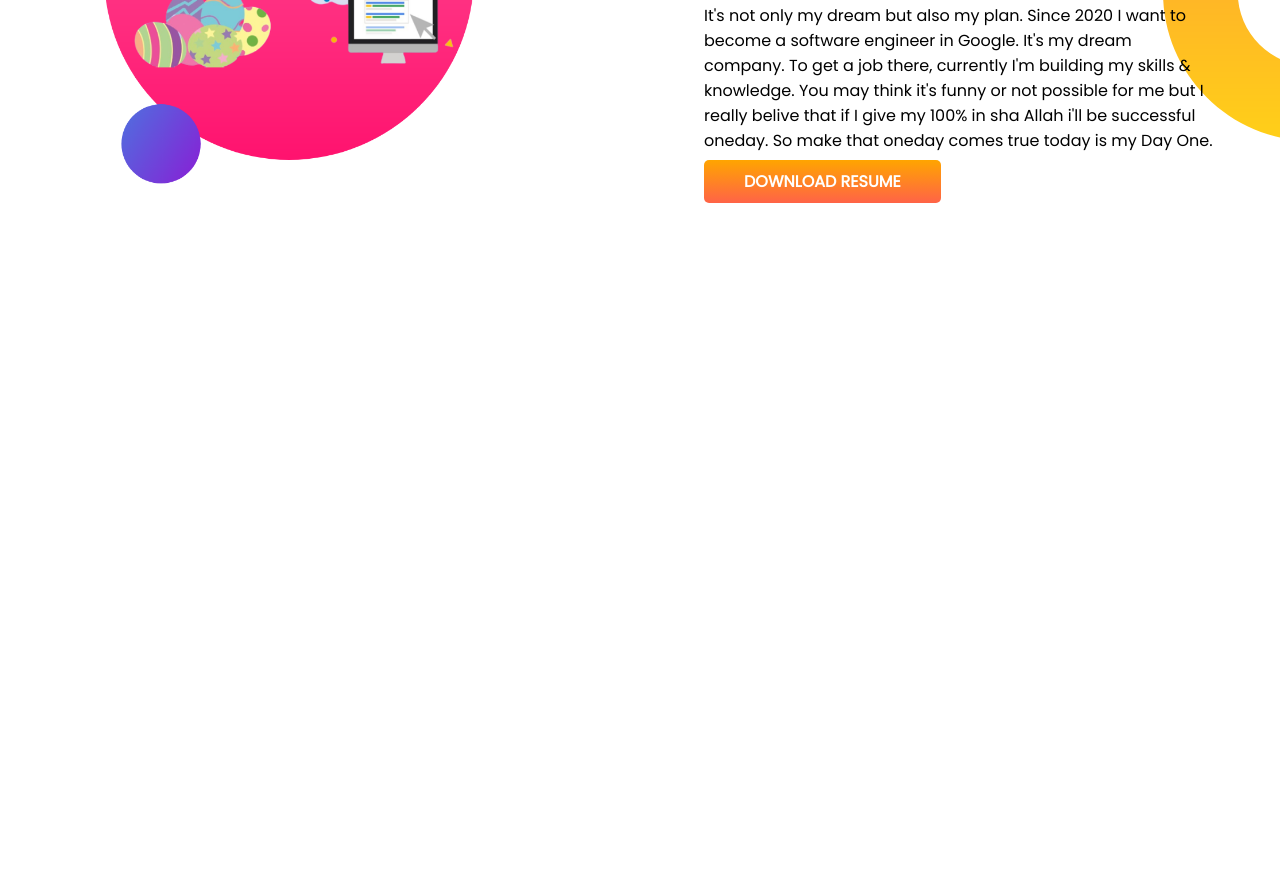
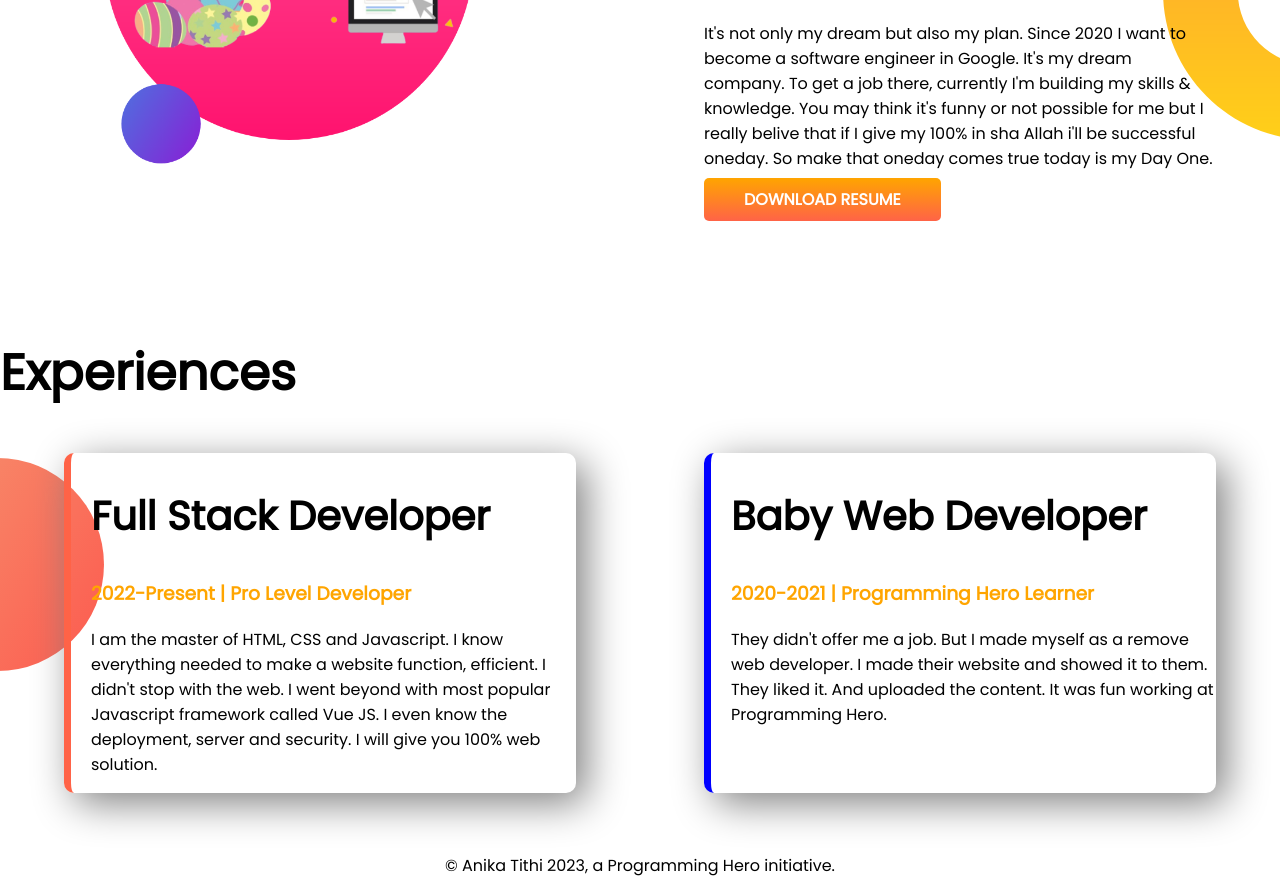
Before and after one commit to AnikaIslamTithi/developer-portfolio, a plain HTML site: page index.html in a window 1280 px wide. Shown: the part 1045-1939 px from the top of the page. Before the commit the page ends 1383 px from the top, so only its background shows below. Drawn offline with Linux system fonts and the light colour scheme.

Commit message:
styled boeder and added footer

```diff
--- a/index.html
+++ b/index.html
@@ -11,7 +11,7 @@
     <link href="https://fonts.googleapis.com/css2?family=Poppins&display=swap" rel="stylesheet">
 </head>
 <body>
-    <section class="top-banner">
+    <section class="top-banner flexible-container">
         <div class="half-width">
             <h1>Welcome To</h1>
             <h1><span class="orange-color"> Anika's Dream</span> World</h1>
@@ -23,7 +23,7 @@
             <img src="my-bg.png" alt="">
         </div>
     </section>
-    <section class="dream-big">
+    <section class="dream-big flexible-container">
         <div class="half-width">
             <img src="my-bg2.png" alt="">
         </div>
@@ -35,5 +35,23 @@
             <a class="link-button" target="_blank" href="resume.jpeg">DOWNLOAD RESUME</a>
         </div>
     </section>
+    <section class="exprience-area">
+        <h1>Experiences</h1>
+        <div class="flexible-container">
+            <div id="full-stack-develope" class="exprience-item">
+                <h2>Full Stack Developer</h2>
+                <h3 class="orange-color">2022-Present | Pro Level Developer</h3>
+                <p>I am the master of HTML, CSS and Javascript. I know everything needed to make a website function, efficient. I didn't stop with the web. I went beyond with most popular Javascript framework called Vue JS. I even know the deployment, server and security. I will give you 100% web solution.</p>
+            </div>
+            <div id="baby-web-developer" class="exprience-item">
+                <h2>Baby Web Developer</h2>
+                <h3 class="orange-color">2020-2021 | Programming Hero Learner</h3>
+                <p>They didn't offer me a job. But I made myself as a remove web developer. I made their website and showed it to them. They liked it. And uploaded the content. It was fun working at Programming Hero.</p>
+            </div>
+        </div>
+    </section>
 </body>
+<footer>
+    <p>© Anika Tithi 2023, a Programming Hero initiative.</p>
+</footer>
 </html>
--- a/style.css
+++ b/style.css
@@ -5,12 +5,15 @@ body{
 h1{
     font-size: 50px;
 }
+h2{
+    font-size: 40px;
+}
 .orange-color{
     color: orange;
 }
-section{
+.flexible-container{
     display: flex;
-    margin-bottom: 80px;
+    margin-bottom: 60px;
 }
 .half-width{
     width: 50%;
@@ -36,3 +39,25 @@ section{
     background-repeat: no-repeat;
     background-position: right;
 }
+.exprience-area{
+    background-image: url(images/exp-bg.png);
+    background-repeat: no-repeat;
+    background-position: left;
+}
+.exprience-item{
+   width: 40%;
+   margin-left: 5%;
+   margin-right: 5%;
+   padding-left: 20px;
+   border-radius: 10px;
+   box-shadow: 10px 10px 40px gray;
+}
+#full-stack-develope{
+    border-left: 7px solid tomato;
+}
+#baby-web-developer{
+    border-left: 7px solid blue;
+}
+footer{
+    text-align: center;
+}
```
